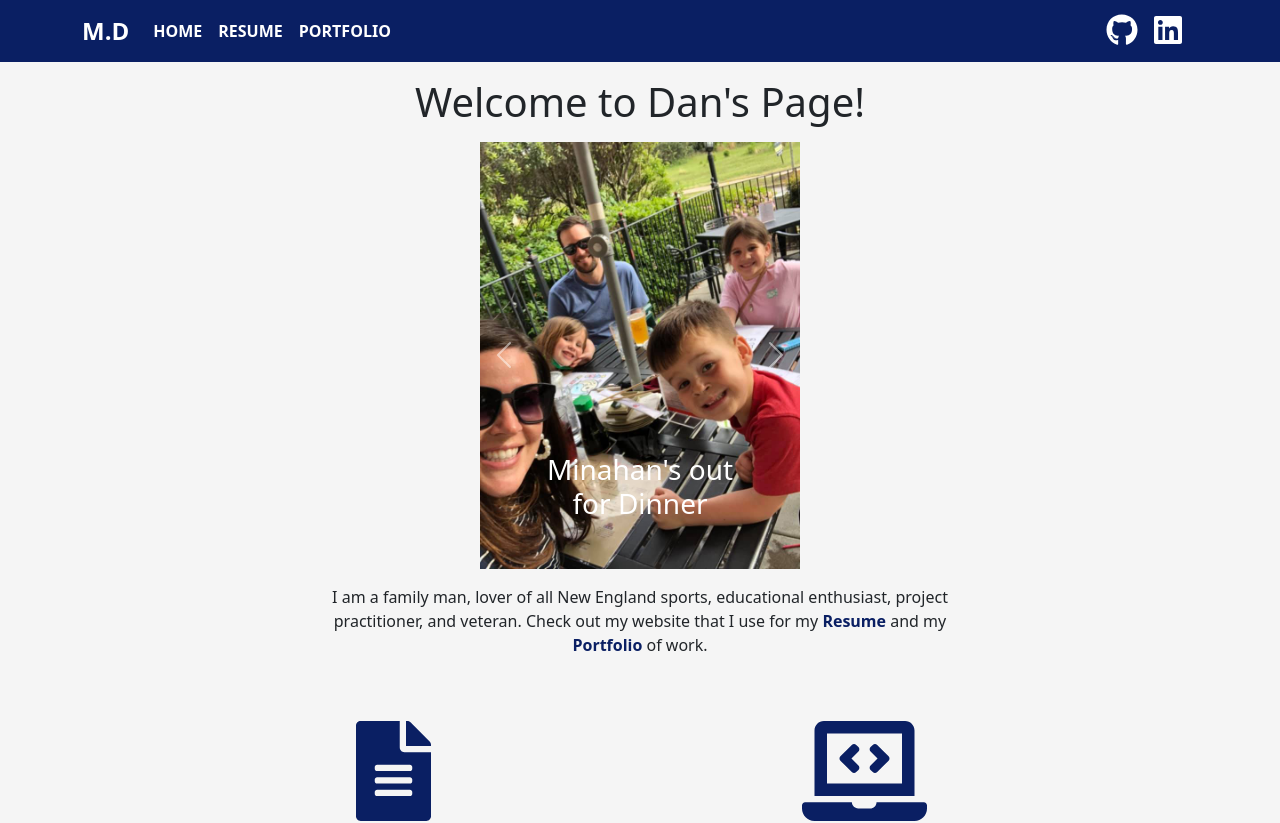
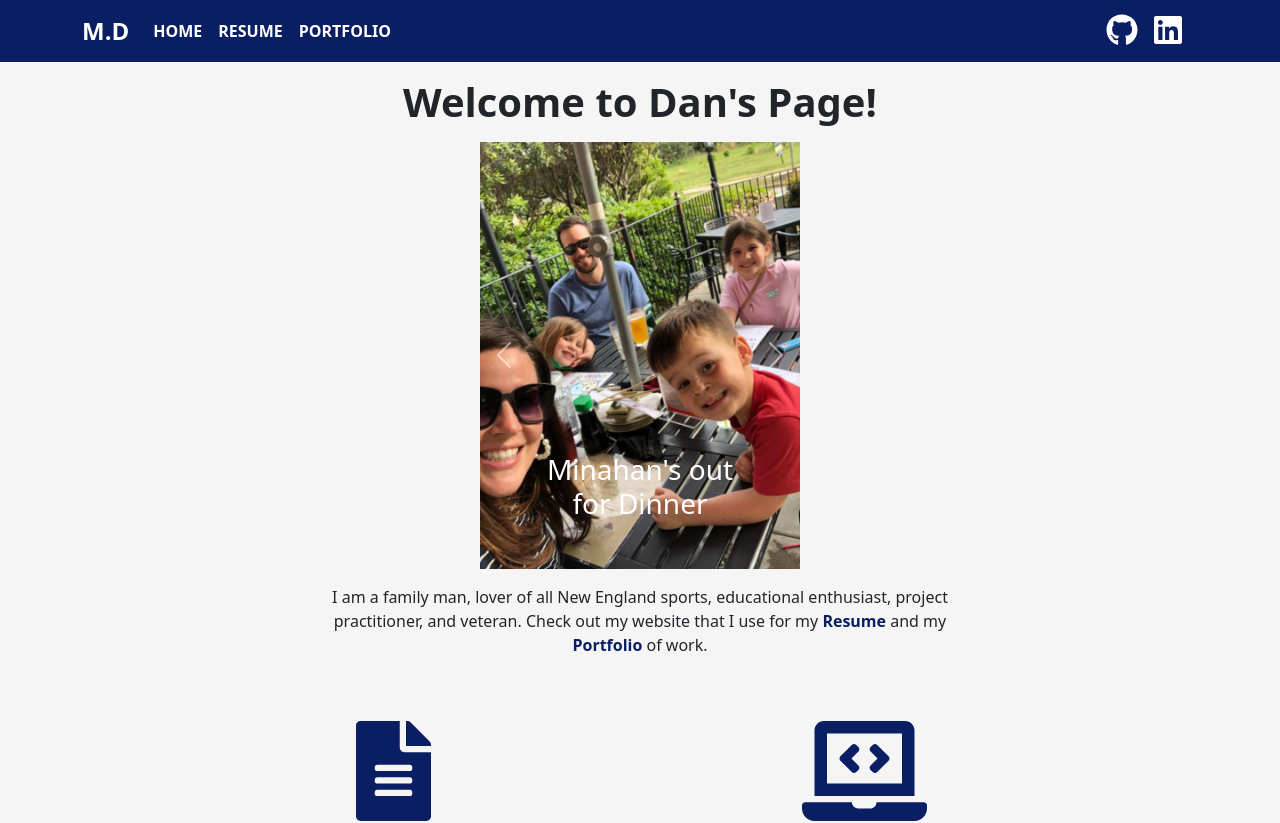
Before and after one commit to danm9/minahan.dev, a React (Create React App) app: page / in a window 1280 px wide. Shown: the top 823 px of the page. Built offline with nearby package versions, Linux system fonts and the light colour scheme.

Commit message:
updated some info

```diff
--- a/src/Components/Home/Home.js
+++ b/src/Components/Home/Home.js
@@ -12,7 +12,7 @@ export function Home() {
             <NavBar />
             <div id="container">
                 <div className="d-flex align-items-center flex-column">
-                    <h1 className="mt-3 mb-3">Welcome to Dan's Page!</h1>
+                    <h1 className="mt-3 mb-3 fw-bold">Welcome to Dan's Page!</h1>
                     <MinahanCarousel />
                     <p className="w-50 text-center mt-3" style={{fontSize: "16px"}}>
                         I am a family man, lover of all New England sports, educational enthusiast,
--- a/src/Components/Portfolio/Portfolio.js
+++ b/src/Components/Portfolio/Portfolio.js
@@ -24,7 +24,7 @@ export function Portfolio() {
             <NavBar />
             <div id="container">
                 <div className="d-flex align-items-center flex-column">
-                    <h1 className="mb-3">Dan's Portfolio</h1>
+                    <h1 className="mb-3 fw-bold">Dan's Portfolio</h1>
                     <Container>
                         <Row>
                             {projectData.map(item => (
--- a/src/Components/Resume/Resume.js
+++ b/src/Components/Resume/Resume.js
@@ -67,7 +67,7 @@ export function Resume() {
                 <div id="container">
                     <div className="d-flex align-items-center flex-column">
                         <Image className="mt-2" id="headshot" src={Headshot}/>
-                        <h1 className="mb-3">Dan's Resume</h1>
+                        <h1 className="mb-3 fw-bold">Dan's Resume</h1>
 
                         {/* Education, Skills, Programming, & Tools Section */}
                         <div id="education-experience">
```
Also changed, not shown: public/logo192.png (deleted), public/logo512.png (deleted).
